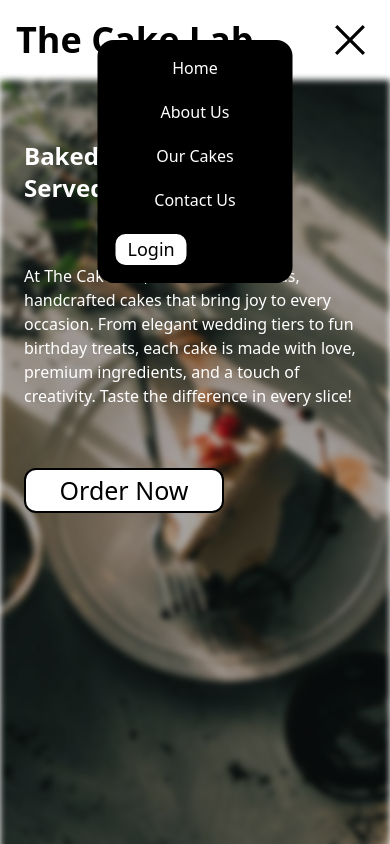
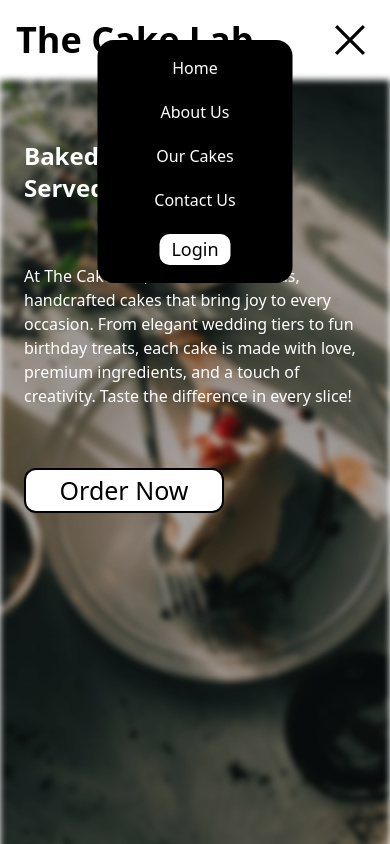
Before and after one commit to qinangao/cake-shop, a React (Vite) app: page / in a window 390 px wide. Both pictures are taken after a click on the picture 350 px from the left and 40 px from the top of the page. Shown: the top 844 px of the page. Built offline with nearby package versions, Linux system fonts and the light colour scheme; the HTML template or start-up script is replaced by a standard one.

Commit message:
center login button

```diff
--- a/src/UI/components/NavBar.tsx
+++ b/src/UI/components/NavBar.tsx
@@ -2,7 +2,7 @@ import { JSX, useState } from "react";
 import Button from "./Button";
 import { Link, NavLink } from "react-router-dom";
 import { HiOutlineUser } from "react-icons/hi";
-import CartSidebar from "../../features/cart/CartSideBar";
+import CartSidebar from "../../features/cart/CartSidebar";
 
 export default function NavBar(): JSX.Element {
   const [isOpen, setIsOpen] = useState(false);
@@ -55,7 +55,7 @@ export default function NavBar(): JSX.Element {
               </li>
             ))}
 
-            <li className="block md:hidden">
+            <li className="md:hidden flex justify-center">
               <Button to="/login">Login</Button>
             </li>
           </ul>
```
